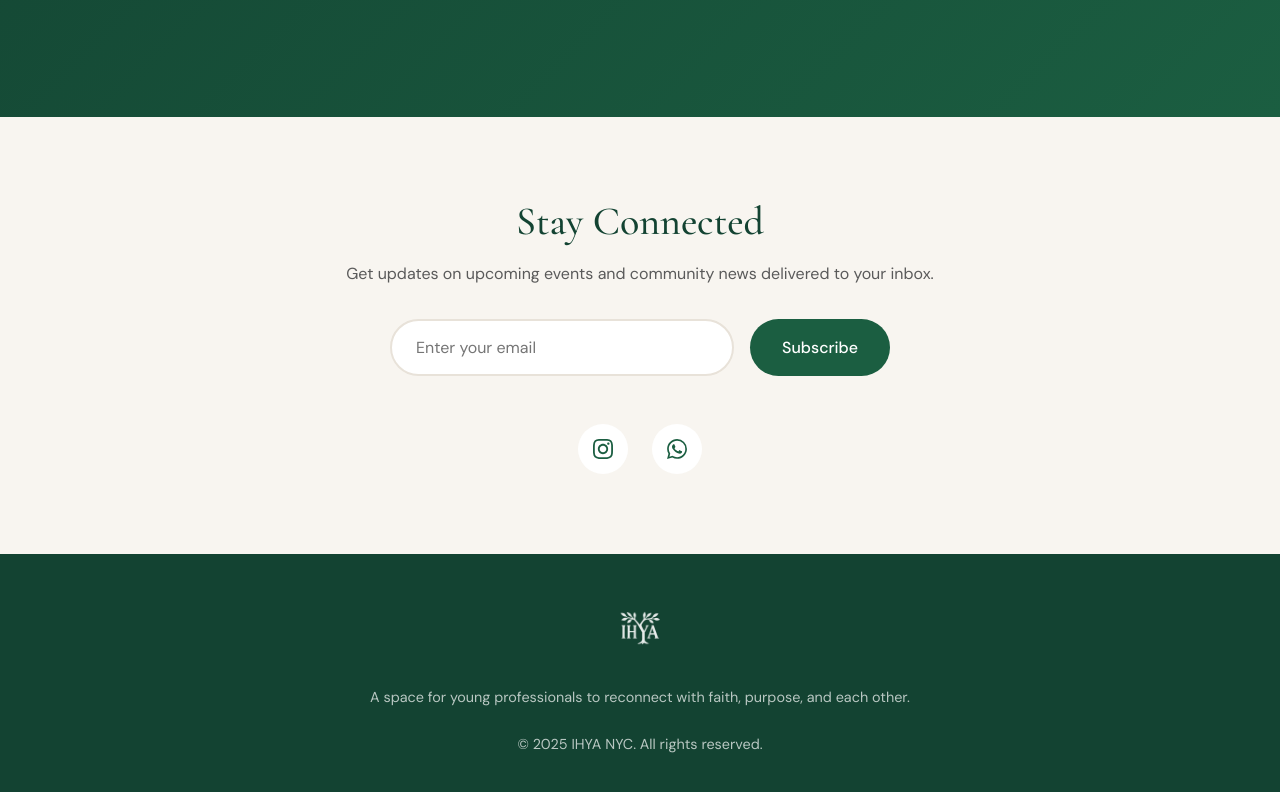
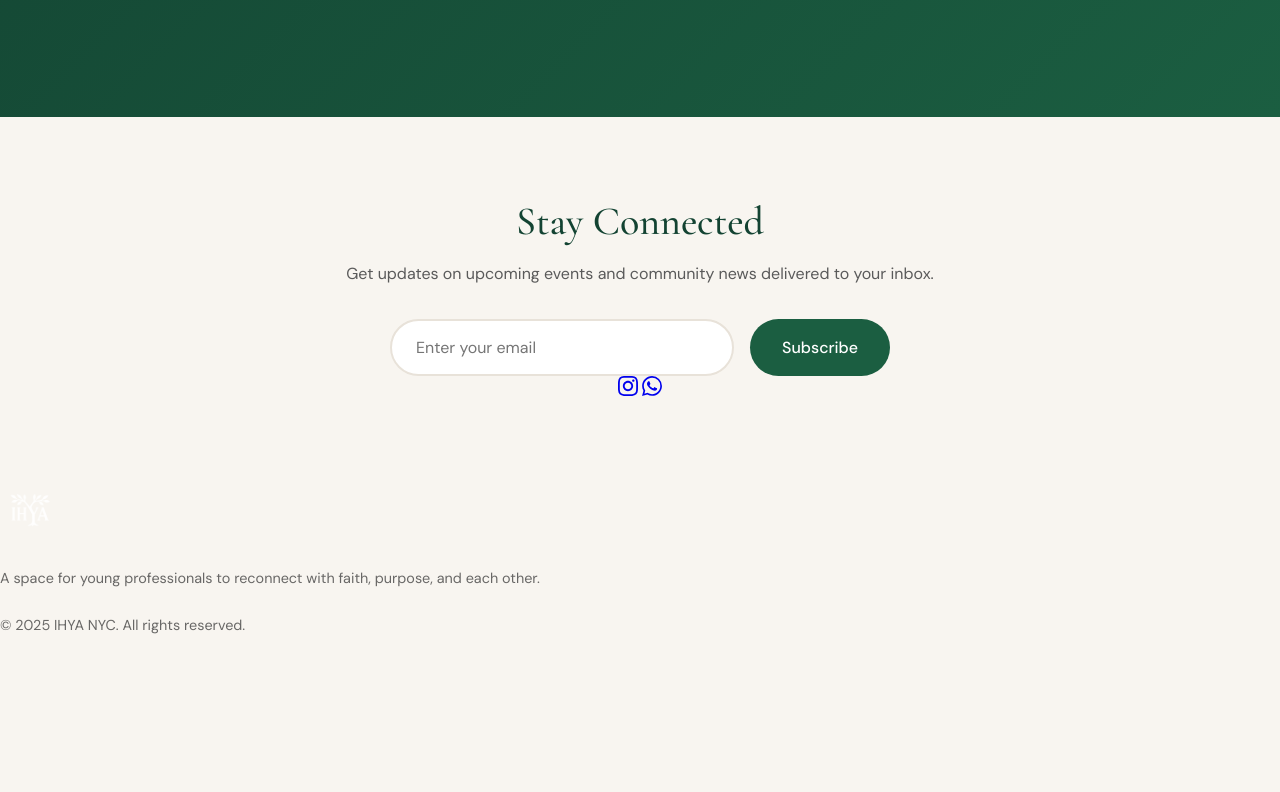
Before and after one commit to Tafvy/IHYA-NYC, a plain HTML site: page index.html in a window 1280 px wide. Shown: the part 3664-4456 px from the top of the page. After the commit the page ends 4301 px from the top, so only its background shows below. Drawn offline with nearby package versions, Linux system fonts and the light colour scheme.

Commit message:
Update index.html

```diff
--- a/index.html
+++ b/index.html
@@ -93,9 +93,33 @@
         .subscribe-form input:focus { outline: none; border-color: var(--ihya-green); }
         .subscribe-form button { background: var(--ihya-green); color: var(--ihya-white); padding: 1rem 2rem; border: none; border-radius: 50px; font-family: inherit; font-size: 1rem; font-weight: 500; cursor: pointer; }
         .subscribe-form button:hover { background: var(--ihya-green-dark); }
-        .social-links { display: flex; justify-content: center; gap: 1.5rem; margin-top: 3rem; }
-        .social-link { width: 50px; height: 50px; display: flex; align-items: center; justify-content: center; background: var(--ihya-white); border-radius: 50%; color: var(--ihya-green); text-decoration: none; transition: all 0.3s ease; }
-        .social-link:hover { background: var(--ihya-green); color: var(--ihya-white); transform: translateY(-3px); }
+        <div class="social-links">
+    <a href="https://www.instagram.com/ihyanyc/" target="_blank" rel="noopener noreferrer" class="social-link" aria-label="Instagram">
+        <svg width="20" height="20" viewBox="0 0 24 24" fill="currentColor">
+            <path d="M12 2.163c3.204 0 3.584.012 4.85.07 3.252.148 4.771 1.691 4.919 4.919.058 1.265.069 1.645.069 4.849 0 3.205-.012 3.584-.069 4.849-.149 3.225-1.664 4.771-4.919 4.919-1.266.058-1.644.07-4.85.07-3.204 0-3.584-.012-4.849-.07-3.26-.149-4.771-1.699-4.919-4.92-.058-1.265-.07-1.644-.07-4.849 0-3.204.013-3.583.07-4.849.149-3.227 1.664-4.771 4.919-4.919 1.266-.057 1.645-.069 4.849-.069zm0-2.163c-3.259 0-3.667.014-4.947.072-4.358.2-6.78 2.618-6.98 6.98-.059 1.281-.073 1.689-.073 4.948 0 3.259.014 3.668.072 4.948.2 4.358 2.618 6.78 6.98 6.98 1.281.058 1.689.072 4.948.072 3.259 0 3.668-.014 4.948-.072 4.354-.2 6.782-2.618 6.979-6.98.059-1.28.073-1.689.073-4.948 0-3.259-.014-3.667-.072-4.947-.196-4.354-2.617-6.78-6.979-6.98-1.281-.059-1.69-.073-4.949-.073zm0 5.838c-3.403 0-6.162 2.759-6.162 6.162s2.759 6.163 6.162 6.163 6.162-2.759 6.162-6.163c0-3.403-2.759-6.162-6.162-6.162zm0 10.162c-2.209 0-4-1.79-4-4 0-2.209 1.791-4 4-4s4 1.791 4 4c0 2.21-1.791 4-4 4zm6.406-11.845c-.796 0-1.441.645-1.441 1.44s.645 1.44 1.441 1.44c.795 0 1.439-.645 1.439-1.44s-.644-1.44-1.439-1.44z"/>
+        </svg>
+    </a>
+    <a href="https://www.youtube.com/@ihyanyc" target="_blank" rel="noopener noreferrer" class="social-link" aria-label="YouTube">
+        <svg width="20" height="20" viewBox="0 0 24 24" fill="currentColor">
+            <path d="M23.498 6.186a3.016 3.016 0 0 0-2.122-2.136C19.505 3.545 12 3.545 12 3.545s-7.505 0-9.377.505A3.017 3.017 0 0 0 .502 6.186C0 8.07 0 12 0 12s0 3.93.502 5.814a3.016 3.016 0 0 0 2.122 2.136c1.871.505 9.376.505 9.376.505s7.505 0 9.377-.505a3.015 3.015 0 0 0 2.122-2.136C24 15.93 24 12 24 12s0-3.93-.502-5.814zM9.545 15.568V8.432L15.818 12l-6.273 3.568z"/>
+        </svg>
+    </a>
+    <a href="https://www.tiktok.com/@ihyanyc" target="_blank" rel="noopener noreferrer" class="social-link" aria-label="TikTok">
+        <svg width="20" height="20" viewBox="0 0 24 24" fill="currentColor">
+            <path d="M19.59 6.69a4.83 4.83 0 0 1-3.77-4.25V2h-3.45v13.67a2.89 2.89 0 0 1-5.2 1.74 2.89 2.89 0 0 1 2.31-4.64 2.93 2.93 0 0 1 .88.13V9.4a6.84 6.84 0 0 0-1-.05A6.33 6.33 0 0 0 5 20.1a6.34 6.34 0 0 0 10.86-4.43v-7a8.16 8.16 0 0 0 4.77 1.52v-3.4a4.85 4.85 0 0 1-1-.1z"/>
+        </svg>
+    </a>
+    <a href="https://open.spotify.com/show/3KNN86MbX9uvL10eRMBvOu" target="_blank" rel="noopener noreferrer" class="social-link" aria-label="Spotify">
+        <svg width="20" height="20" viewBox="0 0 24 24" fill="currentColor">
+            <path d="M12 0C5.4 0 0 5.4 0 12s5.4 12 12 12 12-5.4 12-12S18.66 0 12 0zm5.521 17.34c-.24.359-.66.48-1.021.24-2.82-1.74-6.36-2.101-10.561-1.141-.418.122-.779-.179-.899-.539-.12-.421.18-.78.54-.9 4.56-1.021 8.52-.6 11.64 1.32.42.18.479.659.301 1.02zm1.44-3.3c-.301.42-.841.6-1.262.3-3.239-1.98-8.159-2.58-11.939-1.38-.479.12-1.02-.12-1.14-.6-.12-.48.12-1.021.6-1.141C9.6 9.9 15 10.561 18.72 12.84c.361.181.54.78.241 1.2zm.12-3.36C15.24 8.4 8.82 8.16 5.16 9.301c-.6.179-1.2-.181-1.38-.721-.18-.601.18-1.2.72-1.381 4.26-1.26 11.28-1.02 15.721 1.621.539.3.719 1.02.419 1.56-.299.421-1.02.599-1.559.3z"/>
+        </svg>
+    </a>
+    <a href="https://chat.whatsapp.com/JobAfA8iQdv6kUg9UfgHrO" target="_blank" rel="noopener noreferrer" class="social-link" aria-label="WhatsApp">
+        <svg width="20" height="20" viewBox="0 0 24 24" fill="currentColor">
+            <path d="M17.472 14.382c-.297-.149-1.758-.867-2.03-.967-.273-.099-.471-.148-.67.15-.197.297-.767.966-.94 1.164-.173.199-.347.223-.644.075-.297-.15-1.255-.463-2.39-1.475-.883-.788-1.48-1.761-1.653-2.059-.173-.297-.018-.458.13-.606.134-.133.298-.347.446-.52.149-.174.198-.298.298-.497.099-.198.05-.371-.025-.52-.075-.149-.669-1.612-.916-2.207-.242-.579-.487-.5-.669-.51-.173-.008-.371-.01-.57-.01-.198 0-.52.074-.792.372-.272.297-1.04 1.016-1.04 2.479 0 1.462 1.065 2.875 1.213 3.074.149.198 2.096 3.2 5.077 4.487.709.306 1.262.489 1.694.625.712.227 1.36.195 1.871.118.571-.085 1.758-.719 2.006-1.413.248-.694.248-1.289.173-1.413-.074-.124-.272-.198-.57-.347m-5.421 7.403h-.004a9.87 9.87 0 01-5.031-1.378l-.361-.214-3.741.982.998-3.648-.235-.374a9.86 9.86 0 01-1.51-5.26c.001-5.45 4.436-9.884 9.888-9.884 2.64 0 5.122 1.03 6.988 2.898a9.825 9.825 0 012.893 6.994c-.003 5.45-4.437 9.884-9.885 9.884m8.413-18.297A11.815 11.815 0 0012.05 0C5.495 0 .16 5.335.157 11.892c0 2.096.547 4.142 1.588 5.945L.057 24l6.305-1.654a11.882 11.882 0 005.683 1.448h.005c6.554 0 11.89-5.335 11.893-11.893a11.821 11.821 0 00-3.48-8.413z"/>
+        </svg>
+    </a>
+</div>
         footer { background: var(--ihya-green-dark); color: var(--ihya-white); padding: 3rem 4%; text-align: center; }
         .footer-logo-img { height: 60px; margin-bottom: 1rem; filter: brightness(0) invert(1); opacity: 0.9; }
         footer p { opacity: 0.7; font-size: 0.9rem; }
```
